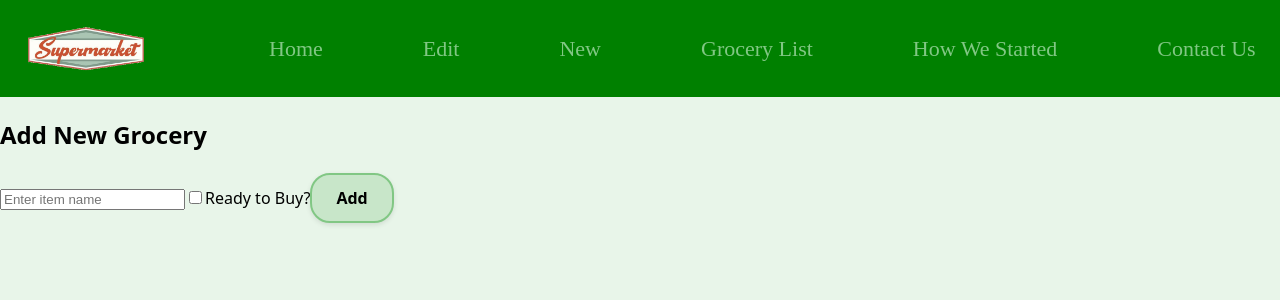
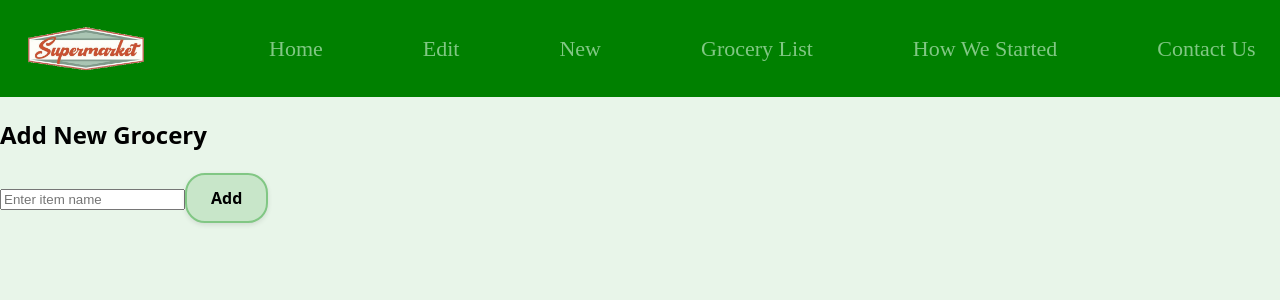
Before and after one commit to yonasfm/project-three-collaboration, a React app: page /groceries/new in a window 1280 px wide. Shown: the top 300 px of the page. Built offline with nearby package versions, Linux system fonts and the light colour scheme; the HTML template or start-up script is replaced by a standard one.

Commit message:
updating

```diff
--- a/src/components/Edit.jsx
+++ b/src/components/Edit.jsx
@@ -34,14 +34,6 @@ const Edit = () => {
           onChange={(e) => setGroceryItem(e.target.value)}
           required
         />
-        <label>
-          <input
-            type="checkbox"
-            checked={isReadyToBuy}
-            onChange={(e) => setIsReadyToBuy(e.target.checked)}
-          />
-          Ready to Buy?
-        </label>
         <button type="submit">Update</button>
       </form>
     </div>
--- a/src/components/New.jsx
+++ b/src/components/New.jsx
@@ -30,14 +30,6 @@ const New = () => {
           placeholder="Enter item name"
           required
         />
-        <label>
-          <input
-            type="checkbox"
-            checked={isReadyToBuy}
-            onChange={(e) => setIsReadyToBuy(e.target.checked)}
-          />
-          Ready to Buy?
-        </label>
         <button type="submit">Add</button>
       </form>
     </div>
```
